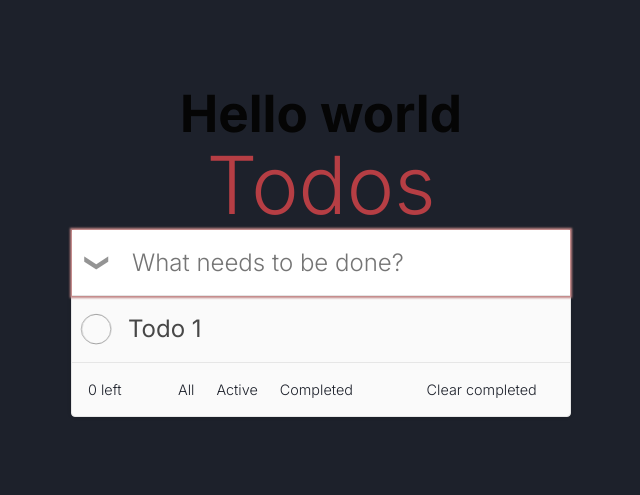
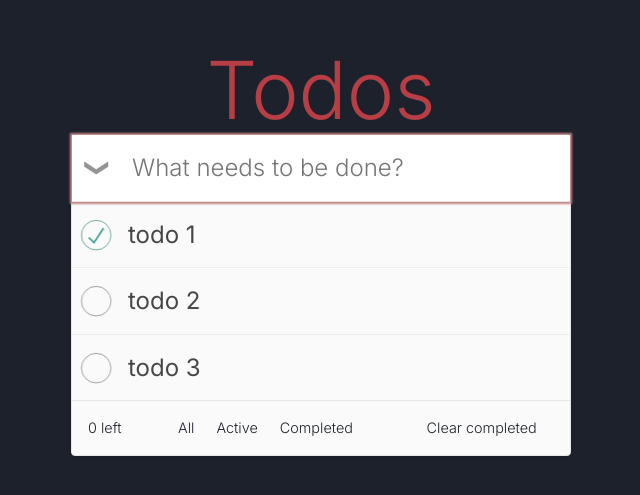
Before and after one commit to Last-dreamer/svelte-todo, a Svelte app: page / in a window 1280 px wide. Shown: the part 149-644 px from the top of the page, without its empty margins (319-959 px from the left). Built offline with nearby package versions, Linux system fonts and the light colour scheme.

Commit message:
completed the basic todo

```diff
--- a/src/App.svelte
+++ b/src/App.svelte
@@ -4,7 +4,4 @@
     import Todos from "./components/todos.svelte";
 </script>
 
-
-
-<h1>Hello world </h1>
 <Todos/>
--- /dev/null
+++ b/src/components/addTodo.svelte
@@ -0,0 +1,78 @@
+<script lang="ts">
+    type AddTodoType = (todo: string) => void
+    type ToggleCompletedType = (event: MouseEvent) => void
+    type TodoAmountType = number
+
+    export let addTodo: AddTodoType
+    export let toggleCompleted:  ToggleCompletedType
+    export let todoAmount: TodoAmountType
+
+    let todo = ''
+    function handleSubmit() {
+        addTodo(todo)
+        todo= ''
+    }
+
+</script>
+
+
+<form on:submit|preventDefault={handleSubmit}>
+    {#if todoAmount > 0}
+    <input
+    on:click={toggleCompleted}
+    type="checkbox" id="toggle-all" class="toggle-all" />
+    <label aria-label="Mark all as complete" for="toggle-all">
+      Mark all as complete
+    </label>
+    {/if}
+
+    <!-- svelte-ignore a11y-autofocus -->
+    <input
+      bind:value={todo}
+      id="new-todo"
+      class="new-todo"
+      placeholder="What needs to be done?"
+      type="text"
+      autofocus
+    />
+  </form>
+
+
+<style>
+/* Add todo */
+
+.toggle-all {
+      width: 1px;
+      height: 1px;
+      position: absolute;
+      opacity: 0;
+    }
+
+    .toggle-all + label {
+      position: absolute;
+      font-size: 0;
+    }
+
+    .toggle-all + label:before {
+      content: '❯';
+      display: block;
+      padding: var(--spacing-16);
+      font-size: var(--font-24);
+      color: var(--color-gray-58);
+      transform: rotate(90deg);
+    }
+
+    .toggle-all:checked + label:before {
+      color: var(--color-gray-28);
+    }
+
+    .new-todo {
+      width: 100%;
+      padding: var(--spacing-16);
+      padding-left: 60px;
+      font-size: var(--font-24);
+      border: none;
+      color: white;
+      border-bottom: 1px solid var(--shadow-1);
+    }
+</style>
--- a/src/components/todos.svelte
+++ b/src/components/todos.svelte
@@ -1,36 +1,74 @@
+<script lang="ts">
+
+import type {Todo } from "$root/types/todos"
+    import AddTodo from "./addTodo.svelte";
+
+    let todos: Todo[] =  [
+        {id:"1", text:"todo 1", completed: true},
+        {id:"2", text:"todo 2", completed: false},
+        {id:"3", text:"todo 3", completed: false},
+    ]
+
+    // debug
+    $: console.log(todos)
+
+    // amount
+    $: todoAmount = todos.length
+
+    //methods
+    function generateRandomId(): string {
+        return Math.random().toString(16).slice(2)
+    }
+
+    // addtodo
+    function addTodo(todo: string) {
+        let newTodo: Todo = {
+            id: generateRandomId(),
+            text: todo,
+            completed: false
+        }
+        todos = [...todos, newTodo]
+    }
+
+    // toggle completed
+    function toggleCompleted(event: MouseEvent) {
+        let { checked } = event.target as HTMLInputElement
+        todos = todos.map(todo => ({
+            ...todo,
+            completed: checked
+        }))
+
+
+    }
+
+
+</script>
+
 <main>
     <h1 class="title">Todos</h1>
 
     <section class="todos">
-      <form>
-        <input type="checkbox" id="toggle-all" class="toggle-all" />
-        <label aria-label="Mark all as complete" for="toggle-all">
-          Mark all as complete
-        </label>
 
-        <!-- svelte-ignore a11y-autofocus -->
-        <input
-          id="new-todo"
-          class="new-todo"
-          placeholder="What needs to be done?"
-          type="text"
-          autofocus
-        />
-      </form>
+        <AddTodo {addTodo} {toggleCompleted} {todoAmount} />
 
+     {#if todoAmount}
       <ul class="todo-list">
+        {#each todos as todo (todo.id)}
         <li class="todo">
           <div class="todo-item">
             <div>
-              <input id="todo" class="toggle" type="checkbox" />
+              <input
+              checked={todo.completed}
+              id="todo" class="toggle" type="checkbox" />
               <label aria-label="Check todo" class="todo-check" for="todo" />
             </div>
-            <span class="todo-text">Todo 1</span>
+            <span class="todo-text">{todo.text}</span>
             <button aria-label="Remove todo" class="remove" />
           </div>
 
           <!-- <input class="edit" type="text" autofocus /> -->
         </li>
+        {/each}
       </ul>
 
       <div class="actions">
@@ -42,6 +80,7 @@
         </div>
         <button class="clear-completed">Clear completed</button>
       </div>
+      {/if}
     </section>
   </main>
 
@@ -96,42 +135,7 @@
       z-index: -1;
     }
 
-    /* Add todo */
 
-    .toggle-all {
-      width: 1px;
-      height: 1px;
-      position: absolute;
-      opacity: 0;
-    }
-
-    .toggle-all + label {
-      position: absolute;
-      font-size: 0;
-    }
-
-    .toggle-all + label:before {
-      content: '❯';
-      display: block;
-      padding: var(--spacing-16);
-      font-size: var(--font-24);
-      color: var(--color-gray-58);
-      transform: rotate(90deg);
-    }
-
-    .toggle-all:checked + label:before {
-      color: var(--color-gray-28);
-    }
-
-    .new-todo {
-      width: 100%;
-      padding: var(--spacing-16);
-      padding-left: 60px;
-      font-size: var(--font-24);
-      border: none;
-      color: white;
-      border-bottom: 1px solid var(--shadow-1);
-    }
 
     /* Todo */
 
--- /dev/null
+++ b/src/types/todos.ts
@@ -0,0 +1,7 @@
+
+
+export interface Todo {
+    id: string,
+    text: string,
+    completed: boolean,
+}
```
